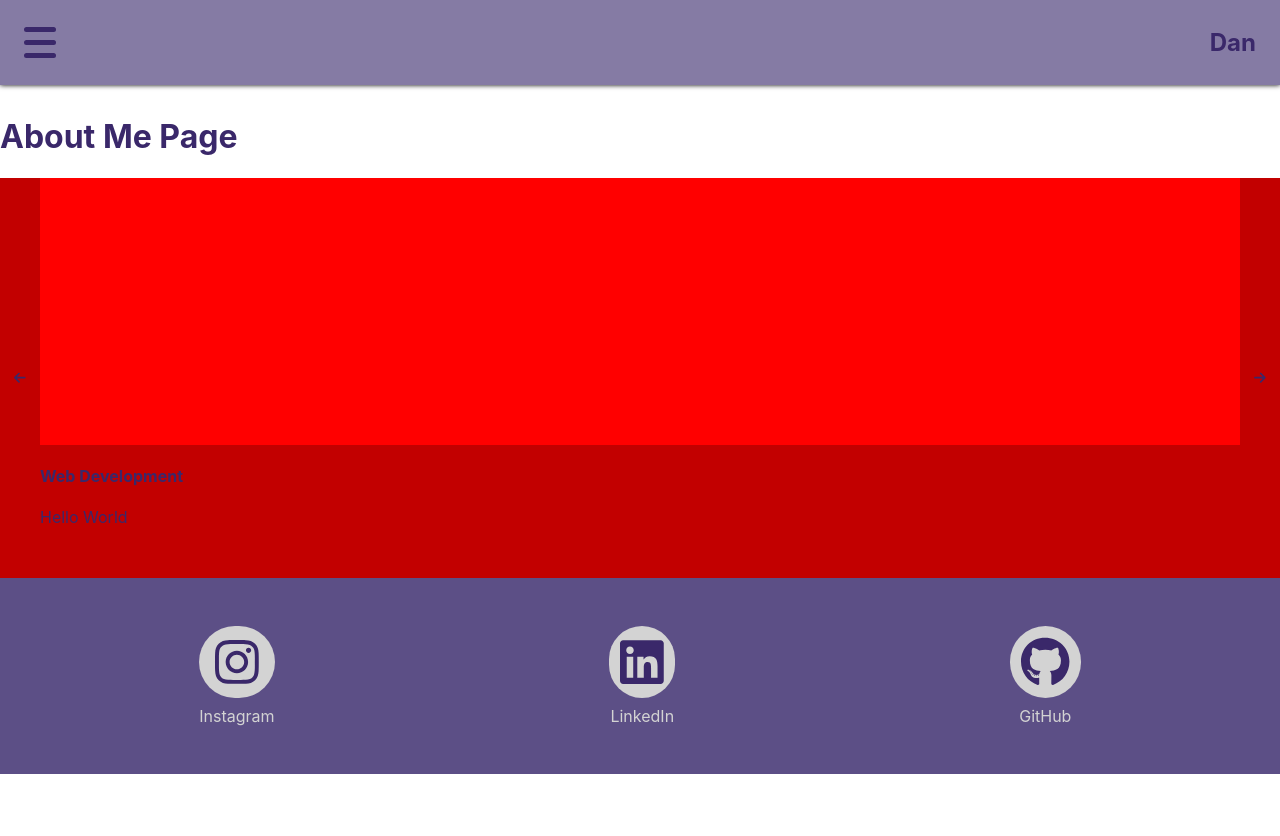
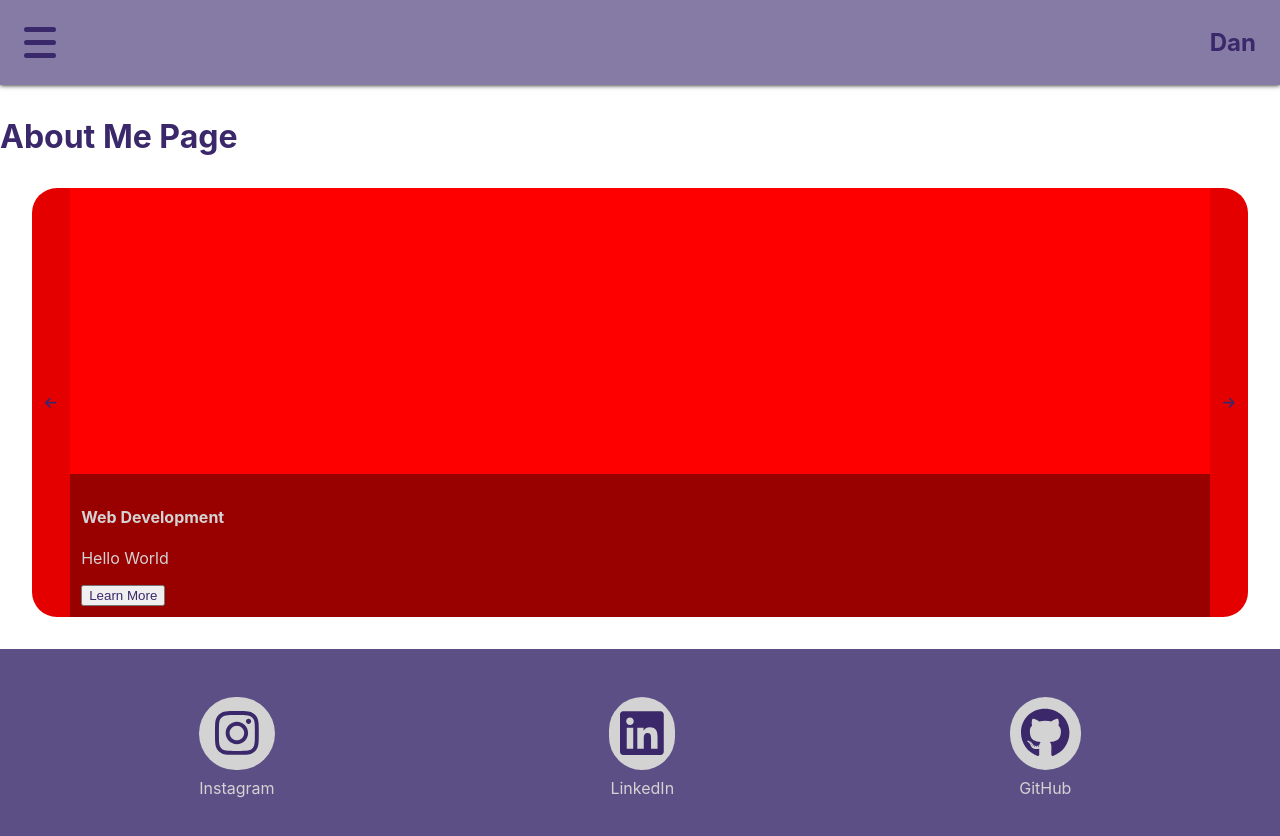
Before and after one commit to DanDaMan23/dan-personal-blog, a React (Create React App) app: page /aboutMe in a window 1280 px wide. Shown: the top 836 px of the page. Before the commit the page ends 800 px from the top, so only its background shows below. Built offline with nearby package versions, Linux system fonts and the light colour scheme.

Commit message:
Edited carousel

```diff
--- a/src/App.tsx
+++ b/src/App.tsx
@@ -1,4 +1,4 @@
-import { Routes, Route, Outlet } from "react-router-dom"
+import { Routes, Route } from "react-router-dom"
 import NavigationMobileContextProvider from "./features/navigation-bar/mobile/context/navigation.mobile.context"
 
 import "./App.scss"
--- a/src/components/carousel/carousel.compoent.tsx
+++ b/src/components/carousel/carousel.compoent.tsx
@@ -44,9 +44,16 @@ export default function Carousel({ items }: CarouselProps) {
         <div className='carousel-description'>
           <h4 className='carousel-title'>{items[index].title}</h4>
           <p className='carousel-details'>{items[index].details}</p>
+          <button type='button' onClick={() => {}}>
+            Learn More
+          </button>
         </div>
 
-        <button type='button' className='carousel-button' onClick={moveForwards}>
+        <button
+          type='button'
+          className='carousel-button'
+          onClick={moveForwards}
+        >
           <FontAwesomeIcon icon={faArrowRight} />
         </button>
       </div>
--- a/src/components/carousel/carousel.component.scss
+++ b/src/components/carousel/carousel.component.scss
@@ -1,22 +1,43 @@
+$carousel-border-radius: 25px;
+
 .carousel {
   display: grid;
   grid-template-columns: 1fr 30fr 1fr;
-  grid-template-rows: 1fr 1fr 1fr;
-  height: 50vh;
+  grid-template-rows: repeat(3, 1fr);
+  margin: 2rem;
+  border-radius: $carousel-border-radius;
+
+  button {
+    cursor: pointer;
+  }
 
   .carousel-button {
-    background: rgba(0, 0, 0, 0.24);
+    background: rgba(0, 0, 0, 0.1);
     border: none;
     grid-row-start: 1;
     grid-row-end: -1;
   }
 
+  .carousel-button:nth-of-type(1) {
+    border-radius: $carousel-border-radius 0 0 $carousel-border-radius;
+  }
+  .carousel-button:nth-of-type(2) {
+    border-radius: 0 $carousel-border-radius $carousel-border-radius 0;
+  }
+
   .carousel-description {
-    background: rgba(0, 0, 0, 0.24);
+    background: rgba(0, 0, 0, 0.40);
     position: relative;
     bottom: 0;
     left: 0;
     grid-row-start: -2;
     grid-row-end: -1;
+
+    padding: 0.7rem;
+
+    .carousel-title,
+    .carousel-details {
+      color: lightgray;
+    }
   }
 }
```
